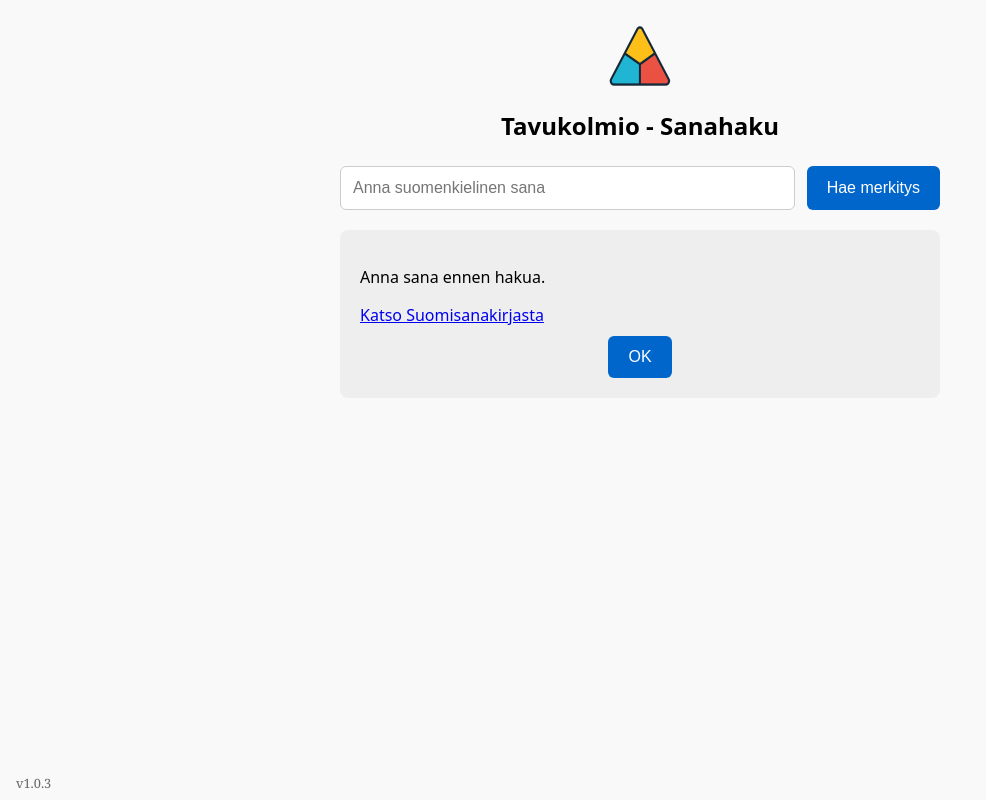
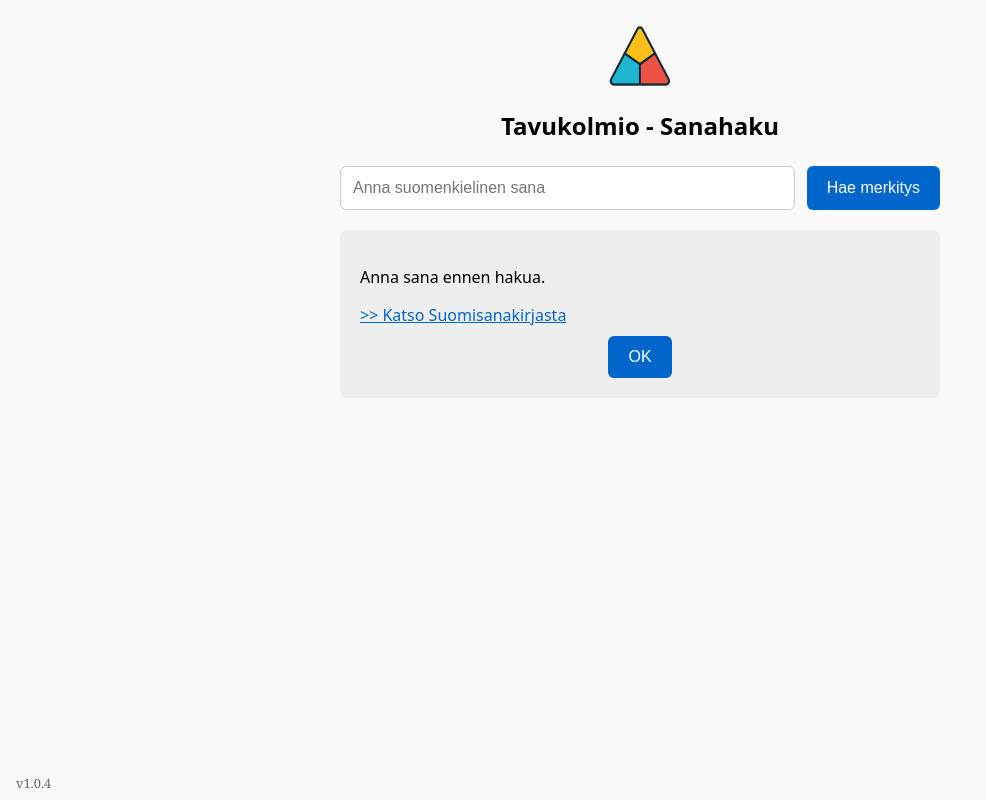
Before and after one commit to ymouse91/sanahaku, a React (Vite) app: page / in a window 1280 px wide. Both pictures are taken after a click on the button "Hae merkitys". Shown: the whole page, without its empty margins (0-986 px from the left). Built offline with nearby package versions, Linux system fonts and the light colour scheme.

Commit message:
pikku muutos

```diff
--- a/index.html
+++ b/index.html
@@ -19,6 +19,6 @@
     <script type="module" src="./src/main.jsx"></script>
   </body>
   <div style="position: fixed; bottom: 0.5rem; left: 1rem; font-size: 0.8rem; color: #666; font-family: Georgia, serif;">
-  v1.0.3
+  v1.0.4
 </div>
 </html>
--- a/src/App.css
+++ b/src/App.css
@@ -72,3 +72,8 @@ button:hover {
 .result-text {
   margin-bottom: 1rem;
 }
+
+a {
+  color: #0066cc;
+  text-decoration: underline; /* esim. ilman alleviivausta */
+}
--- a/src/SanahakuApp.jsx
+++ b/src/SanahakuApp.jsx
@@ -131,7 +131,7 @@ export default function SanahakuApp() {
     {/* Linkki näytetään vain jos tulos ei sisällä 'ei löytynyt' */}
     {!tulos.includes("ei löytynyt") && (
       <a href={suomisanakirjaURL} target="_blank" rel="noopener noreferrer">
-        Katso Suomisanakirjasta
+        &gt;&gt; Katso Suomisanakirjasta
       </a>
     )}
 	 <br />
```
